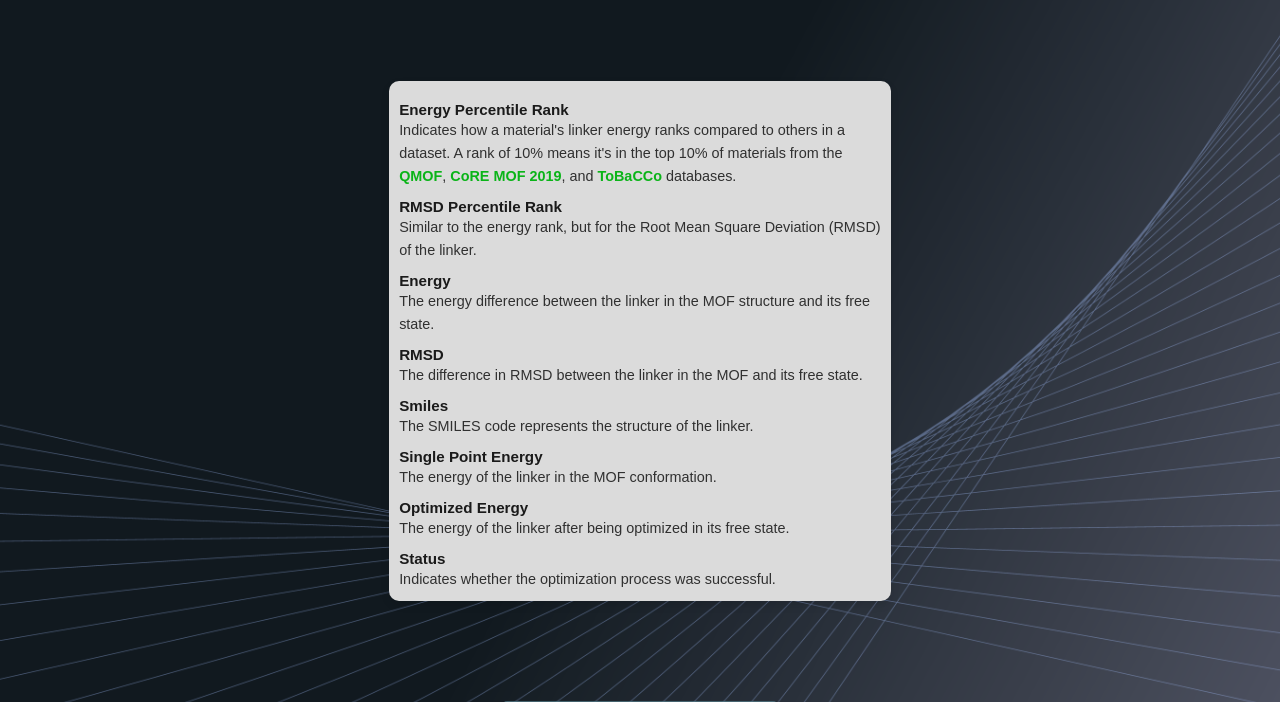
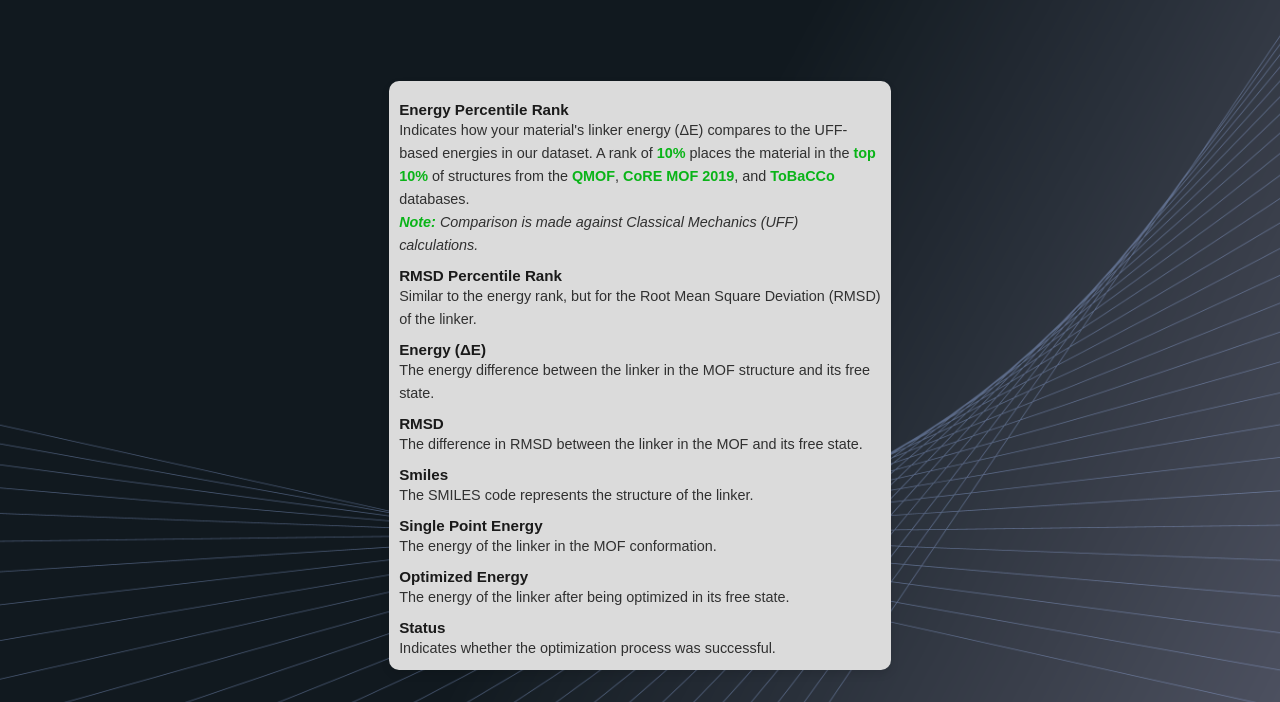
Before and after one commit to livaschar/webmofsynth, a Flask app: page /print-results in a window 1280 px wide. Shown: the part 71-773 px from the top of the page. Run offline with Flask 3, Linux system fonts and the light colour scheme.

Commit message:
Changes to be committed: Put energy warnings in the results section for the ΔΕ

```diff
--- a/app.py
+++ b/app.py
@@ -183,58 +183,6 @@ def upload_file():
     return jsonify({'message': 'Files uploaded successfully', 'filenames': filenames}), 200
 
 
-# @app.route('/submit-job', methods=['POST'])
-# def submit_job():
-
-#     # Session resets for some reason somewhere after upload_file() and before submit_job()
-#     print("Session in submit:", session)
-
-#     option = request.form.get('option')
-#     if not option:
-#         return jsonify({'error': 'No option selected.\nNan is a safe option.\nAdvise the paper for further information.'}), 400
-
-#     try:
-#         # Execute the command and capture output
-#         main_run_result, error, user, discarded = utils.main_run('uploads', option, session['EXECUTION_FOLDER'])
-
-#         if main_run_result == 0:
-#             return jsonify({'error': error}), 400
-
-#         # utils.main_run was succesful
-#         elif main_run_result == 1:
-#             print('utils.main_run was succesfull' )
-
-#             # check which of the runs have finished and which not
-#             counter = 0
-#             len_remaining_files = session.get('file_count', 0) - len(discarded.keys())
-#             while counter < 5 :
-#                 print('\nCounter: ', counter)
-#                 check_opt_result, converged, not_converged = utils.check_opt(session['EXECUTION_FOLDER'], len_remaining_files, user)
-#                 if check_opt_result == 0 or check_opt_result == -1:
-#                     print('  Check opt is:', check_opt_result, '\n')
-#                     time.sleep(3)
-#                     counter += 1
-#                 elif check_opt_result == 1:
-#                     break
-
-#             if check_opt_result == 0:
-#                 utils.handle_non_convergence(user, not_converged, discarded, session['EXECUTION_FOLDER'])
-#             elif check_opt_result == -1:
-#                 return jsonify({'error': 'None of the provided CIFs could be optimized'}), 400
-
-#             export_result, message = utils.export_results(session['EXECUTION_FOLDER'], user)
-#             if export_result == 1:
-#                 return jsonify({'message': message })
-#             elif export_result == 0:
-#                 return jsonify({'error': 'Evaluation was succesful. Error processing the results.'}), 400
-
-#         # An error occured in utils.main_run
-#         else:
-#             return jsonify({'error': 'Error submitting job'}), 400
-
-#     except Exception as e:
-#         return jsonify({'error': f'Exception occurred. {str(e)}', 'details': str(e)}), 400
-
 @app.route('/submit-job', methods=['POST'])
 def submit_job():
 
@@ -270,7 +218,7 @@ def submit_job():
             # check which of the runs have finished and which not
             counter = 0
             len_remaining_files = session.get('file_count', 0) - len(discarded.keys())
-            while counter < 5 :
+            while counter < 10 :
                 print('\nCounter: ', counter)
                 check_opt_result, converged, not_converged = utils.check_opt(session['EXECUTION_FOLDER'], len_remaining_files, user)
                 if check_opt_result == 0 or check_opt_result == -1:
@@ -283,7 +231,7 @@ def submit_job():
             if check_opt_result == 0:
                 utils.handle_non_convergence(user, not_converged, discarded, session['EXECUTION_FOLDER'])
             elif check_opt_result == -1:
-                return jsonify({'error': 'None of the provided CIFs could be optimized'}), 400
+                return jsonify({'error': 'None of the provided CIFs could be optimized on the time limit'}), 400
 
             export_result, message = utils.export_results(session['EXECUTION_FOLDER'], user)
             if export_result == 1:
--- a/templates/index.html
+++ b/templates/index.html
@@ -44,6 +44,7 @@
         <br>
         <p class="disclaimer">
             <strong>Privacy:</strong> Your data is yours. We process files temporarily for analysis and permanently delete them immediately after completion.
+            <br><strong>Time limit:</strong> Each optimization run is capped at 30 seconds, after which the process automatically terminates.
         </p>
     </div>
 
--- a/templates/results.html
+++ b/templates/results.html
@@ -31,12 +31,8 @@
     <div id="explanation">
         <h2>Energy Percentile Rank</h2>
         <p>
-            Indicates how a material's linker energy ranks compared to others in a dataset. A rank of 10% means it's in the top 10% of materials from the
-            <a href="https://next-gen.materialsproject.org/mofs" target="_blank" class="custom-link"><strong>QMOF</strong></a>,
-            <a href="https://pubs.acs.org/doi/full/10.1021/acs.jced.9b00835" target="_blank" class="custom-link"><strong>CoRE MOF 2019</strong></a>,
-            and
-            <a href="https://pubs.acs.org/doi/10.1021/acs.cgd.7b00848" target="_blank" class="custom-link"><strong>ToBaCCo</strong></a>
-            databases.
+            Indicates how your material's linker energy (ΔΕ) compares to the UFF-based energies in our dataset. A rank of <strong>10%</strong> places the material in the <strong>top 10%</strong> of structures from the <a href="https://next-gen.materialsproject.org/mofs" target="_blank" class="custom-link"><strong>QMOF</strong></a>, <a href="https://pubs.acs.org/doi/full/10.1021/acs.jced.9b00835" target="_blank" class="custom-link"><strong>CoRE MOF 2019</strong></a>, and <a href="https://pubs.acs.org/doi/10.1021/acs.cgd.7b00848" target="_blank" class="custom-link"><strong>ToBaCCo</strong></a> databases.
+            <br><em><strong>Note:</strong> Comparison is made against Classical Mechanics (UFF) calculations.</em>
         </p>
 
         <h2>RMSD Percentile Rank</h2>
@@ -44,7 +40,7 @@
             Similar to the energy rank, but for the Root Mean Square Deviation (RMSD) of the linker.
         </p>
 
-        <h2>Energy</h2>
+        <h2>Energy (ΔΕ)</h2>
         <p>
             The energy difference between the linker in the MOF structure and its free state.
         </p>
```
